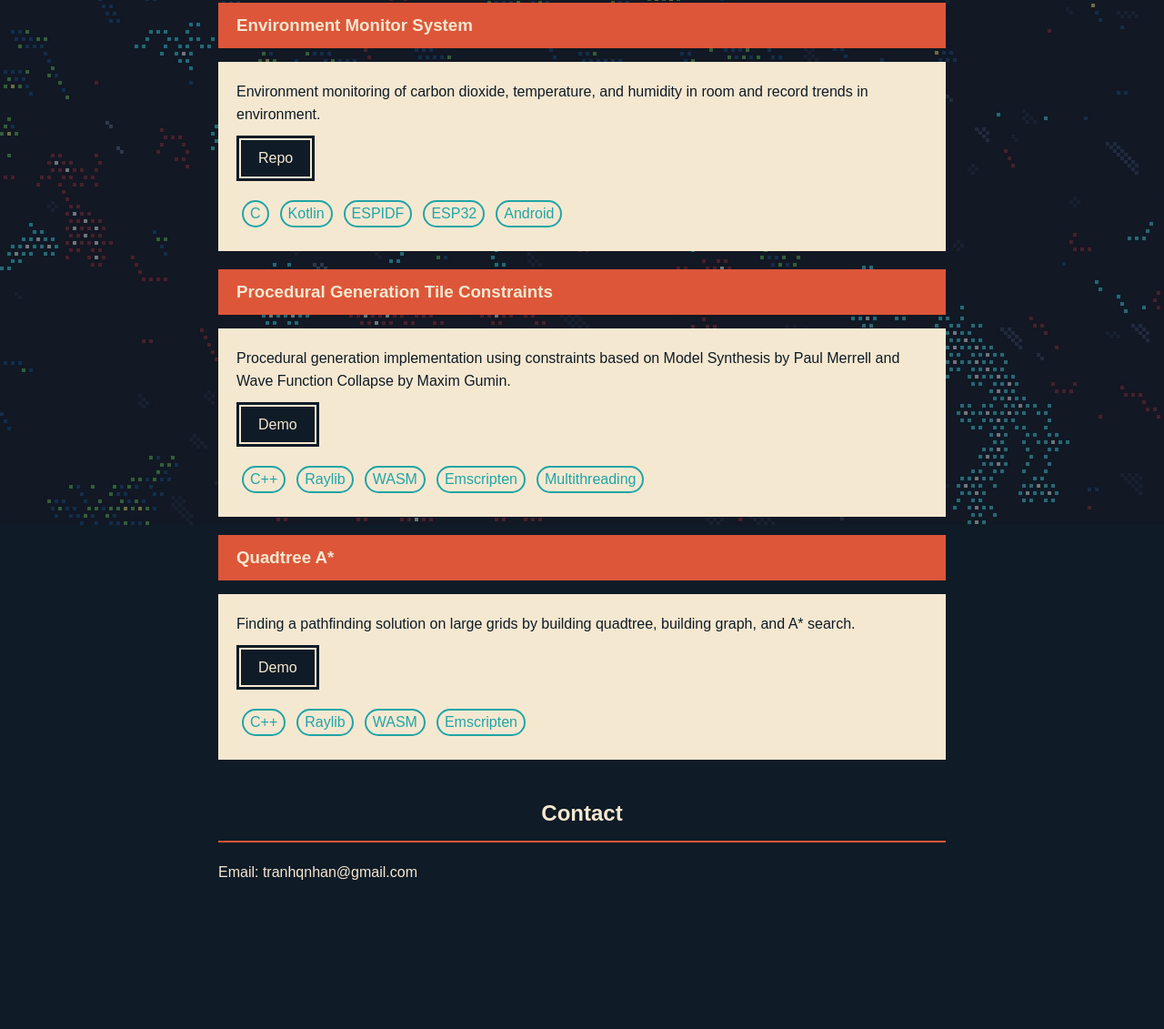
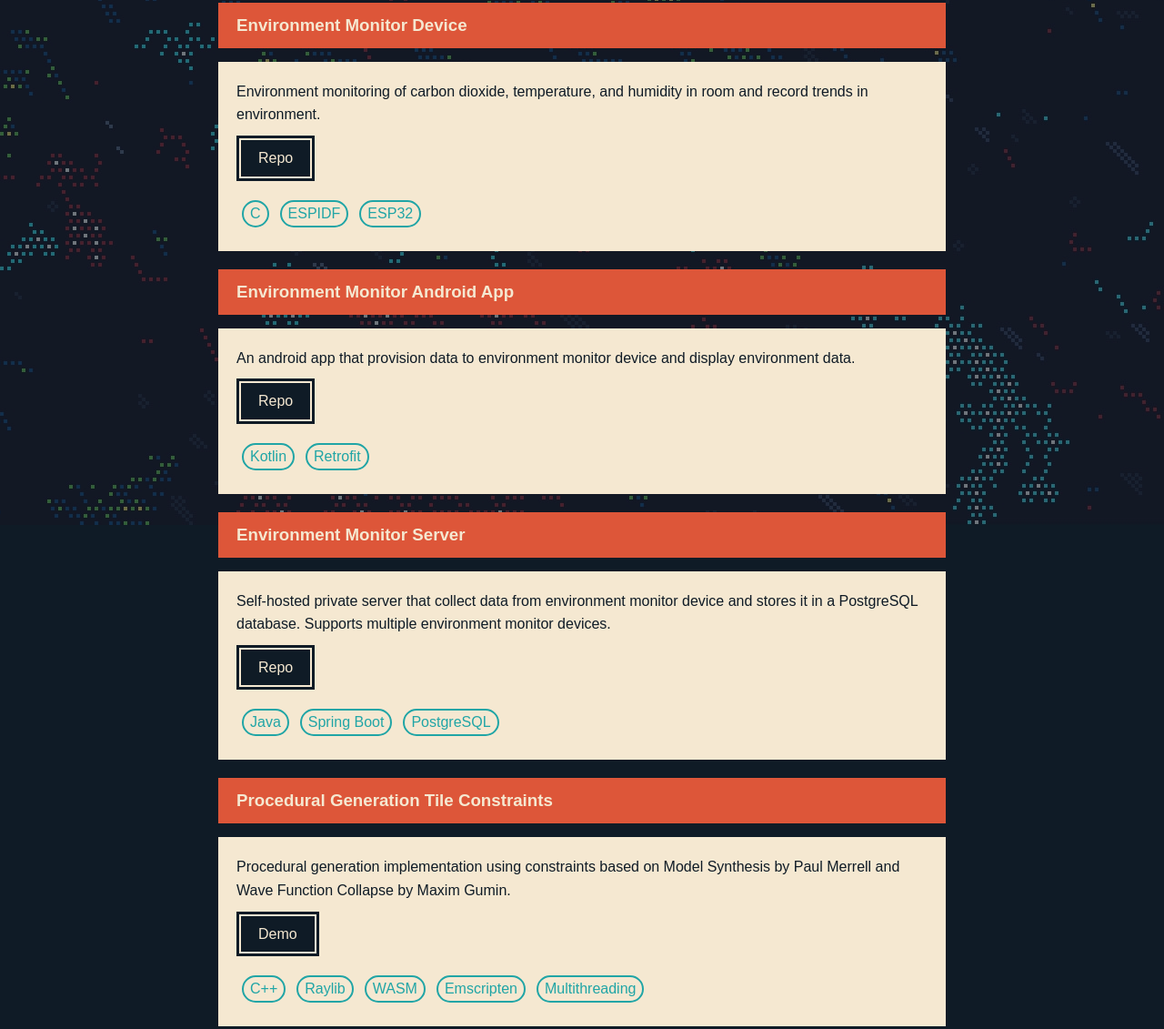
Before and after one commit to tranqnhan/Portfolio, a plain HTML site: page index.html in a window 1280 px wide. Shown: the part 223-1354 px from the top of the page at 91% size. Before the commit the page ends 1294 px from the top, so only its background shows below. Drawn offline with Linux system fonts and the light colour scheme.

Commit message:
added projects

```diff
--- a/index.html
+++ b/index.html
@@ -27,7 +27,7 @@
 
     <div class="project" style="--index: 0">
 
-        <h3>Environment Monitor System</h3>
+        <h3>Environment Monitor Device</h3>
 
         <div class="projectContent">
             <p>Environment monitoring of carbon dioxide, temperature, and humidity in room and record trends in environment.</p>
@@ -44,13 +44,9 @@
 
                     <div class="tag">C</div>
 
-                    <div class="tag">Kotlin</div>
-
                     <div class="tag">ESPIDF</div>
 
                     <div class="tag">ESP32</div>
-
-                    <div class="tag">Android</div>
 
             </div>
         </div>
@@ -59,6 +55,62 @@
 
 
     <div class="project" style="--index: 1">
+
+        <h3>Environment Monitor Android App</h3>
+
+        <div class="projectContent">
+            <p>An android app that provision data to environment monitor device and display environment data.</p>
+
+            <div style="display:flex; flex-direction: row; gap: 20px;">
+
+
+
+                    <a href=https://github.com/tranqnhan/ENVIRONMENT-MONITOR-ANDROID>Repo</a>
+
+            </div>
+
+            <div class="tags">
+
+                    <div class="tag">Kotlin</div>
+
+                    <div class="tag">Retrofit</div>
+
+            </div>
+        </div>
+    </div>
+
+
+
+    <div class="project" style="--index: 2">
+
+        <h3>Environment Monitor Server</h3>
+
+        <div class="projectContent">
+            <p>Self-hosted private server that collect data from environment monitor device and stores it in a PostgreSQL database. Supports multiple environment monitor devices.</p>
+
+            <div style="display:flex; flex-direction: row; gap: 20px;">
+
+
+
+                    <a href=https://github.com/tranqnhan/ENVIRONMENT-MONITOR-SERVER>Repo</a>
+
+            </div>
+
+            <div class="tags">
+
+                    <div class="tag">Java</div>
+
+                    <div class="tag">Spring Boot</div>
+
+                    <div class="tag">PostgreSQL</div>
+
+            </div>
+        </div>
+    </div>
+
+
+
+    <div class="project" style="--index: 3">
 
         <h3>Procedural Generation Tile Constraints</h3>
 
@@ -91,7 +143,7 @@
 
 
 
-    <div class="project" style="--index: 2">
+    <div class="project" style="--index: 4">
 
         <h3>Quadtree A*</h3>
 
```
Also changed, not shown: data/projects.json (+16 -2 lines).
